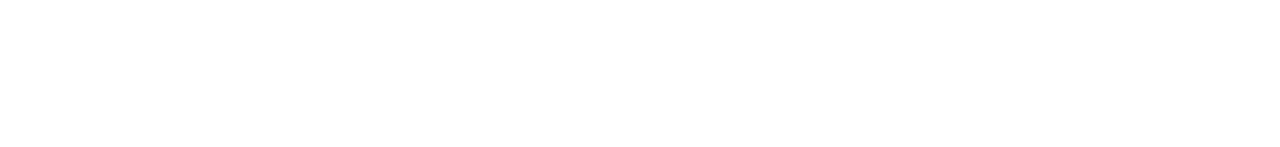
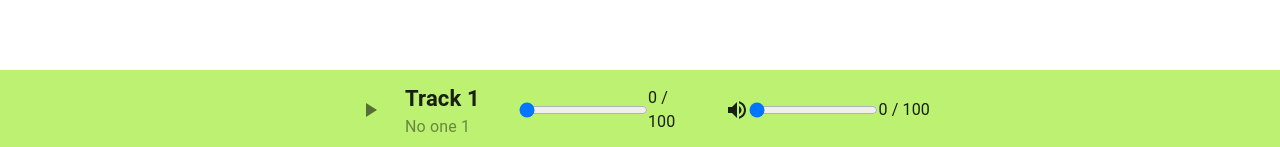
Before and after one commit to Scr00b1e/music-platfrom, a Next.js app in the folder client/: page /tracks in a window 1280 px wide. Shown: the part 650-797 px from the top of the page. Built offline with nearby package versions, Linux system fonts and the light colour scheme.

Commit message:
ui is basicly done

```diff
--- /dev/null
+++ b/client/components/Player.tsx
@@ -0,0 +1,35 @@
+import { Pause, PlayArrow, VolumeUp } from '@mui/icons-material'
+import IconButton from '@mui/material/IconButton/IconButton'
+import React from 'react'
+import styles from '../styles/Player.module.scss'
+import { ITrack } from '../types/Tracks'
+import { Container } from '@mui/system'
+import Grid from '@mui/material/Grid/Grid'
+import TrackProgress from './TrackProgress'
+
+const Player: React.FC = () => {
+    const active = false
+    const tracks: ITrack = { _id: '0', name: 'Track 1', artist: 'No one 1', text: 'Some text', listens: 5, audio: '', picture: '', comments: [] }
+
+
+    return (
+        <div className={styles.player}>
+            <div className={styles.player__play}>
+                <IconButton onClick={(e) => e.stopPropagation()}>
+                    {
+                        active ? <Pause /> : <PlayArrow />
+                    }
+                </IconButton>
+                <Grid container direction='column' className={styles.player__item}>
+                    <h3>{tracks.name}</h3>
+                    <p>{tracks.artist}</p>
+                </Grid>
+                <TrackProgress left={0} right={100} onChange={() => ({})} />
+            </div>
+            <VolumeUp />
+            <TrackProgress left={0} right={100} onChange={() => ({})} />
+        </div>
+    )
+}
+
+export default Player
--- /dev/null
+++ b/client/components/TrackProgress.tsx
@@ -0,0 +1,24 @@
+import React from 'react'
+
+interface TrackProgressProps {
+    left: number
+    right: number
+    onChange: (e: any) => void
+}
+
+const TrackProgress: React.FC<TrackProgressProps> =
+    ({ left, right, onChange }) => {
+        return (
+            <div style={{ display: 'flex' }}>
+                <input type="range"
+                    min={left}
+                    max={right}
+                    value={left}
+                    onChange={onChange}
+                />
+                <div>{left} / {right}</div>
+            </div>
+        )
+    }
+
+export default TrackProgress
--- a/client/pages/_app.tsx
+++ b/client/pages/_app.tsx
@@ -2,6 +2,7 @@
 import type { AppProps } from 'next/app'
 import Navbar from '../components/Navbar'
 import { Container } from '@mui/system'
+import Player from '../components/Player'
 
 export default function App({ Component, pageProps }: AppProps) {
   return (
@@ -12,6 +13,7 @@
           <Component {...pageProps} />
         </div>
       </Container>
+      <Player />
     </>
   )
 }
--- a/client/pages/tracks/index.tsx
+++ b/client/pages/tracks/index.tsx
@@ -8,9 +8,9 @@
 const Tracks: React.FC = () => {
     const router = useRouter()
     const tracks: ITrack = [
-        { _id: 0, name: 'Track 1', artist: 'No one 1', text: 'Some text', listens: 5, audio: '', picture: '', comments: [] },
-        { _id: 0, name: 'Track 2', artist: 'No one 2', text: 'Some text', listens: 5, audio: '', picture: '', comments: [] },
-        { _id: 0, name: 'Track 3', artist: 'No one 3', text: 'Some text', listens: 5, audio: '', picture: '', comments: [] }
+        { _id: '0', name: 'Track 1', artist: 'No one 1', text: 'Some text', listens: 5, audio: '', picture: '', comments: [] },
+        { _id: '1', name: 'Track 2', artist: 'No one 2', text: 'Some text', listens: 5, audio: '', picture: '', comments: [] },
+        { _id: '2', name: 'Track 3', artist: 'No one 3', text: 'Some text', listens: 5, audio: '', picture: '', comments: [] }
     ]
 
     return (
--- /dev/null
+++ b/client/styles/Player.module.scss
@@ -0,0 +1,41 @@
+.player {
+    width: 100%;
+    height: 80px;
+
+    position: fixed;
+    left: 0;
+    right: 0;
+    bottom: 0;
+    z-index: 1000;
+
+    display: flex;
+    align-items: center;
+    justify-content: center;
+
+    padding: 10px 20px;
+    background: rgb(188, 241, 113);
+
+    &__play {
+        display: flex;
+        align-items: center;
+        justify-content: center;
+
+        margin-right: 50px;
+    }
+
+    &__item {
+        width: 200;
+        margin: 0 15px;
+        cursor: pointer;
+
+        h3 {
+            font-size: 22px;
+            width: 700;
+        }
+
+        p {
+            font-size: 16px;
+            opacity: .5;
+        }
+    }
+}
```
